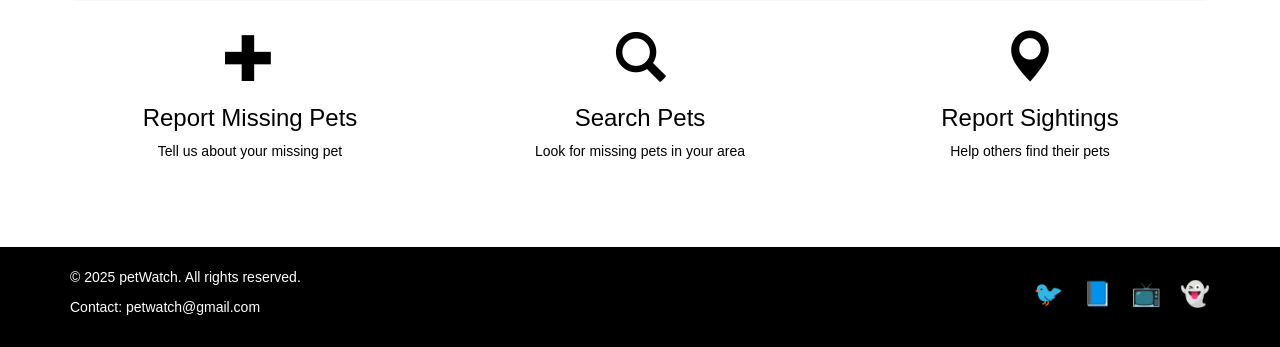
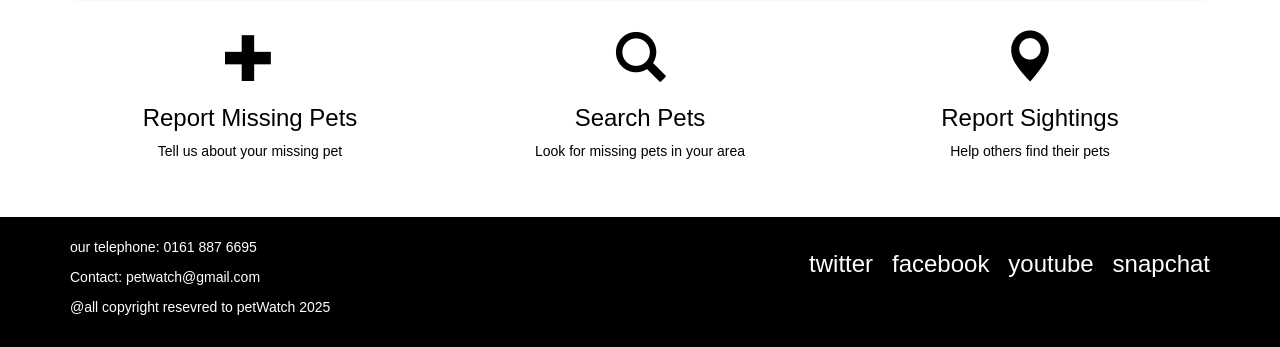
Before and after one commit to debug-cod/assement, a PHP site: page / in a window 1280 px wide. Shown: the part 453-800 px from the top of the page. Run offline with PHP 8.4, Linux system fonts and the light colour scheme.

Commit message:
Add files via upload

```diff
--- a/petWatch/css/my-style.css
+++ b/petWatch/css/my-style.css
@@ -63,7 +63,7 @@ body {
 }
 
 .btn-primary:hover {
-    background-color: red;
+    color: red;
     border-color: red;
 }
 
@@ -73,8 +73,7 @@ body {
 }
 
 .btn-default:hover {
-    background-color: black;
-    color: white;
+    color: red;
 }
 
 /* Footer styles - stick to bottom */
--- a/petWatch/views/template/footer.phtml
+++ b/petWatch/views/template/footer.phtml
@@ -4,22 +4,23 @@
     <div class="container">
         <div class="row">
             <div class="col-md-6">
-                <p>&copy; 2025 petWatch. All rights reserved.</p>
+                <p>our telephone: 0161 887 6695</p>
                 <p>Contact: <a href="mailto:petwatch@gmail.com">petwatch@gmail.com</a></p>
+                <p>@all copyright resevred to petWatch 2025</p>
             </div>
             <div class="col-md-6 text-right">
                 <div class="social-icons">
                     <a href="https://twitter.com" target="_blank" aria-label="Twitter">
-                        <span class="social-icon">🐦</span>
+                        <span class="social-icon">twitter</span>
                     </a>
                     <a href="https://facebook.com" target="_blank" aria-label="Facebook">
-                        <span class="social-icon">📘</span>
+                        <span class="social-icon">facebook</span>
                     </a>
                     <a href="https://youtube.com" target="_blank" aria-label="YouTube">
-                        <span class="social-icon">📺</span>
+                        <span class="social-icon">youtube</span>
                     </a>
                     <a href="https://snapchat.com" target="_blank" aria-label="Snapchat">
-                        <span class="social-icon">👻</span>
+                        <span class="social-icon">snapchat</span>
                     </a>
                 </div>
             </div>
```
